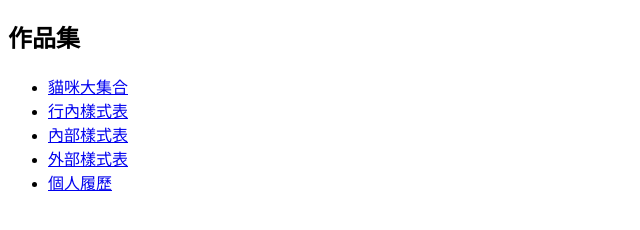
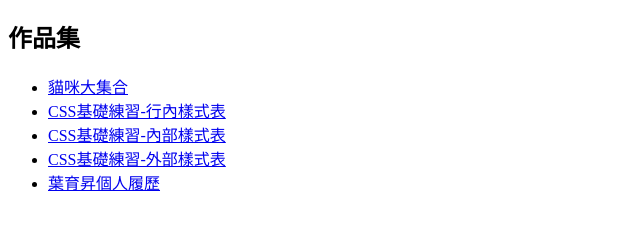
Before and after one commit to yeyusheng1204/120, a plain HTML site: page index.html in a window 1280 px wide. Shown: the part 70-300 px from the top of the page, without its empty margins (0-640 px from the left). Drawn offline with Linux system fonts and the light colour scheme.

Commit message:
20220504

```diff
--- a/index.html
+++ b/index.html
@@ -11,10 +11,10 @@
     <h2>作品集</h2>
     <ul>
         <li><a href="cat.html">貓咪大集合</a></li>
-        <li><a href="inline.html">行內樣式表</a></li>
-        <li><a href="internal.html">內部樣式表</a></li>
-        <li><a href="external.html">外部樣式表</a></li>
-        <li><a href="resume.html">個人履歷</a></li>
+        <li><a href="inline.html">CSS基礎練習-行內樣式表</a></li>
+        <li><a href="internal.html">CSS基礎練習-內部樣式表</a></li>
+        <li><a href="external.html">CSS基礎練習-外部樣式表</a></li>
+        <li><a href="resume.html">葉育昇個人履歷</a></li>
     </ul>
 </body>
 </html>
```
Also changed, not shown: resume.html (+2 -0 lines).
